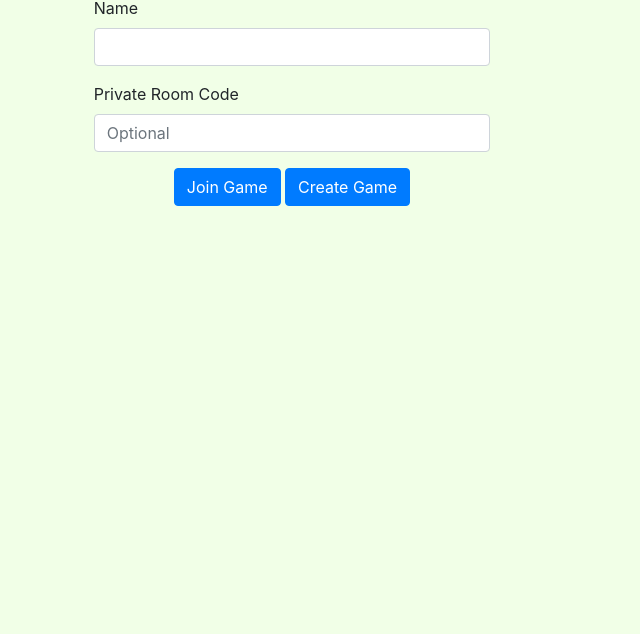
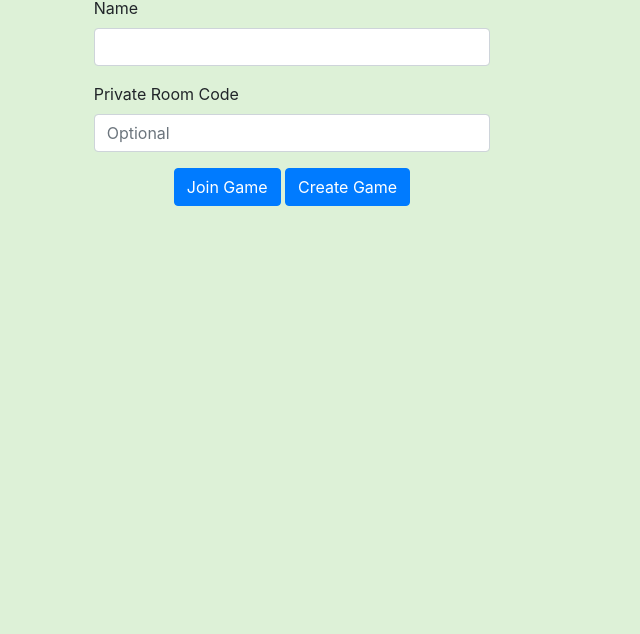
Before and after one commit to AK97/hangman, a website: page index.html in a window 1280 px wide. Shown: the part 166-800 px from the top of the page, without its empty margins (348-988 px from the left). Drawn offline with nearby package versions, Linux system fonts and the light colour scheme; no server answers.

```diff
--- a/index.html
+++ b/index.html
@@ -28,7 +28,7 @@
     });
 </script>
 
-<body style="background-color:#F1FFE7">
+<body style="background-color:#DDF1D7">
     <div class="container-fluid">
         <div class="row mt-5">
             <div class="col-4 m-auto">
```
Also changed, not shown: play.html (+1 -1 lines), images/hm0.png, images/hm1.png, images/hm2.png, images/hm3.png, images/hm4.png, images/hm5.png, images/hm6.png, images/hm7.png.
